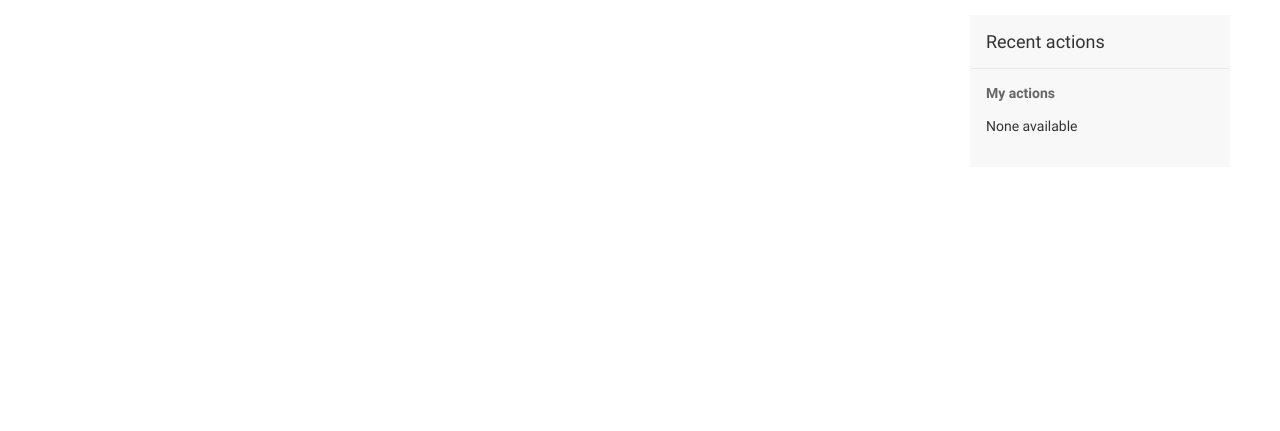
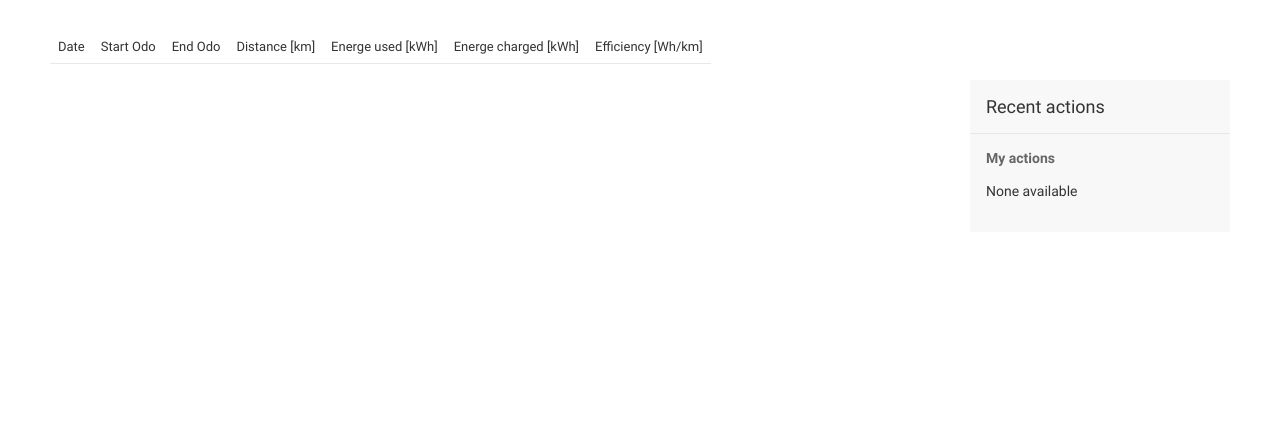
Before and after one commit to flarno11/teslarent, a Django app: page /manage/chargeStats/1 in a window 1280 px wide. Shown: the part 369-800 px from the top of the page. Run offline with Django 3.2, Linux system fonts and the light colour scheme; the visitor is signed in with stand-in values (Sample User, id 1); data comes from the database, SQL or seed files in the repository; data that the repository does not hold is empty; some libraries are stand-ins or nearby versions.

Commit message:
show table with daily drive and charge stats

```diff
--- a/teslarent/admin_views.py
+++ b/teslarent/admin_views.py
@@ -240,13 +240,15 @@ def daily_stats_data(request, vehicle_id, offset, limit):
             newer_d = d
 
         if d.created_at.date() != current_day:
+            distance = start_d.vehicle_state__odometer - d.vehicle_state__odometer
             results.append({
                 'date': current_day,
                 'startOdo': round(d.vehicle_state__odometer, 2),
                 'endOdo': round(start_d.vehicle_state__odometer, 2),
-                'distance': round(start_d.vehicle_state__odometer - d.vehicle_state__odometer, 2),
+                'distance': round(distance, 2),
                 'chargedKWh': round(charged_kwh, 2),
-                'usedKWh': round(used_kwh, 2)
+                'usedKWh': round(used_kwh, 2),
+                'efficiency': round(used_kwh * 1000 / distance, 2) if distance > 1 else None,
             })
             start_d = d
             charged_kwh = 0
--- a/teslarent/templates/charge_stats.html
+++ b/teslarent/templates/charge_stats.html
@@ -16,7 +16,7 @@
         margin-right: 0px;
     }
 
-    #chart_div {
+    #chart {
         height: 300px;
     }
 
@@ -24,7 +24,20 @@
 {% endblock %}
 
 {% block content %}
-<div id="chart_div"></div>
+<div id="chart"></div>
+<br /><br />
+<table id="dailyStats">
+    <tr>
+        <td>Date</td>
+        <td>Start Odo</td>
+        <td>End Odo</td>
+        <td>Distance [km]</td>
+        <td>Energe used [kWh]</td>
+        <td>Energe charged [kWh]</td>
+        <td>Efficiency [Wh/km]</td>
+    </tr>
+</table>
+
 <br class="clear">
 
 <script src="https://ajax.googleapis.com/ajax/libs/jquery/3.3.1/jquery.min.js"></script>
@@ -49,7 +62,7 @@
             data.addRow([moment(val.createdAt).toDate(), val.batteryLevel, val.batteryLevelKWh, val.distance, val.speedAvg, val.efficiency]);
         });
 
-        var chart = new google.visualization.AnnotationChart(document.getElementById('chart_div'));
+        var chart = new google.visualization.AnnotationChart(document.getElementById('chart'));
 
         var options = {
           displayAnnotations: true,
@@ -64,6 +77,13 @@
         chart.draw(data, options);
     });
   }
+
+  $.getJSON( "../dailyStatsData/{{ vehicle_id }}/0/1000", function( data ) {
+    $.each(data.items, function(key, val) {
+        console.log(val);
+        $('#dailyStats').append("<tr><td>" + val.date + "</td><td>" + val.startOdo + "</td><td>" + val.endOdo + "</td><td>" + val.distance + "</td><td>" + val.usedKWh + "</td><td>" + val.chargedKWh + "</td><td>" + (val.efficiency != null ? val.efficiency : '') + "</td></tr>");
+    });
+  });
 </script>
 
 
```
